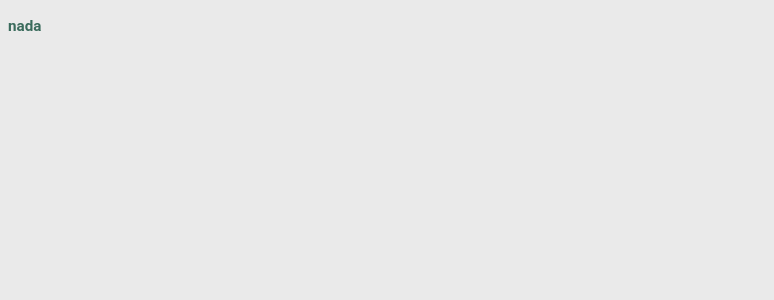
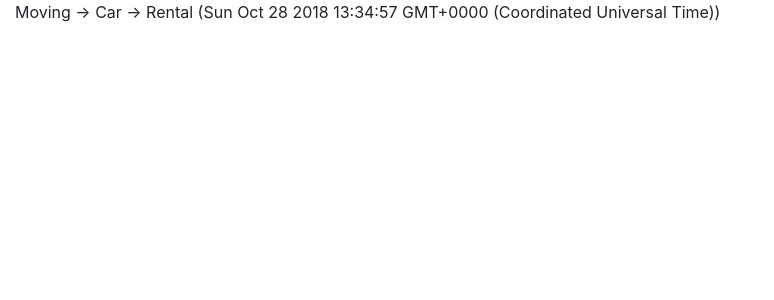
Before and after one commit to breier/utrack, a Vue app: page / in a window 1280 px wide. Shown: the top 300 px of the page, without its empty margins (0-774 px from the left). Built offline with nearby package versions, Linux system fonts and the light colour scheme; a web font is replaced by a local one.

Commit message:
Add bootstrap

```diff
--- a/src/components/ActivitiesList.vue
+++ b/src/components/ActivitiesList.vue
@@ -1,32 +1,28 @@
 <template>
-  <h3>nada</h3>
+  <div>
+    <div class="col-12 list" v-for="item in activities" v-bind:key="item.datetime.getMilliseconds()">
+      {{ item.type }} -> {{ item.uses }} -> {{ item.action }} ({{ item.datetime }})
+    </div>
+  </div>
 </template>
 
 <script>
+import 'bootstrap/dist/css/bootstrap.css'
+import 'bootstrap-vue/dist/bootstrap-vue.css'
 export default {
   name: 'ActivitiesList',
   data () {
     return {
-      msg: 'Welcome to Your Vue.js App'
+      activities: [
+        {type: 'Moving', uses: 'Car', action: 'Rental', comment: null, datetime: new Date(), location: null}
+      ]
     }
   }
 }
 </script>
 
-<!-- Add "scoped" attribute to limit CSS to this component only -->
 <style scoped>
-h1, h2 {
-  font-weight: normal;
-}
-ul {
-  list-style-type: none;
-  padding: 0;
-}
-li {
-  display: inline-block;
-  margin: 0 10px;
-}
-a {
-  color: #42b983;
-}
+  h3 {
+    color: red;
+ }
 </style>
--- a/src/main.js
+++ b/src/main.js
@@ -3,7 +3,9 @@
 import Vue from 'vue'
 import App from './App'
 import router from './router'
+import BootstrapVue from 'bootstrap-vue'
 
+Vue.use(BootstrapVue)
 Vue.config.productionTip = false
 
 /* eslint-disable no-new */
```
